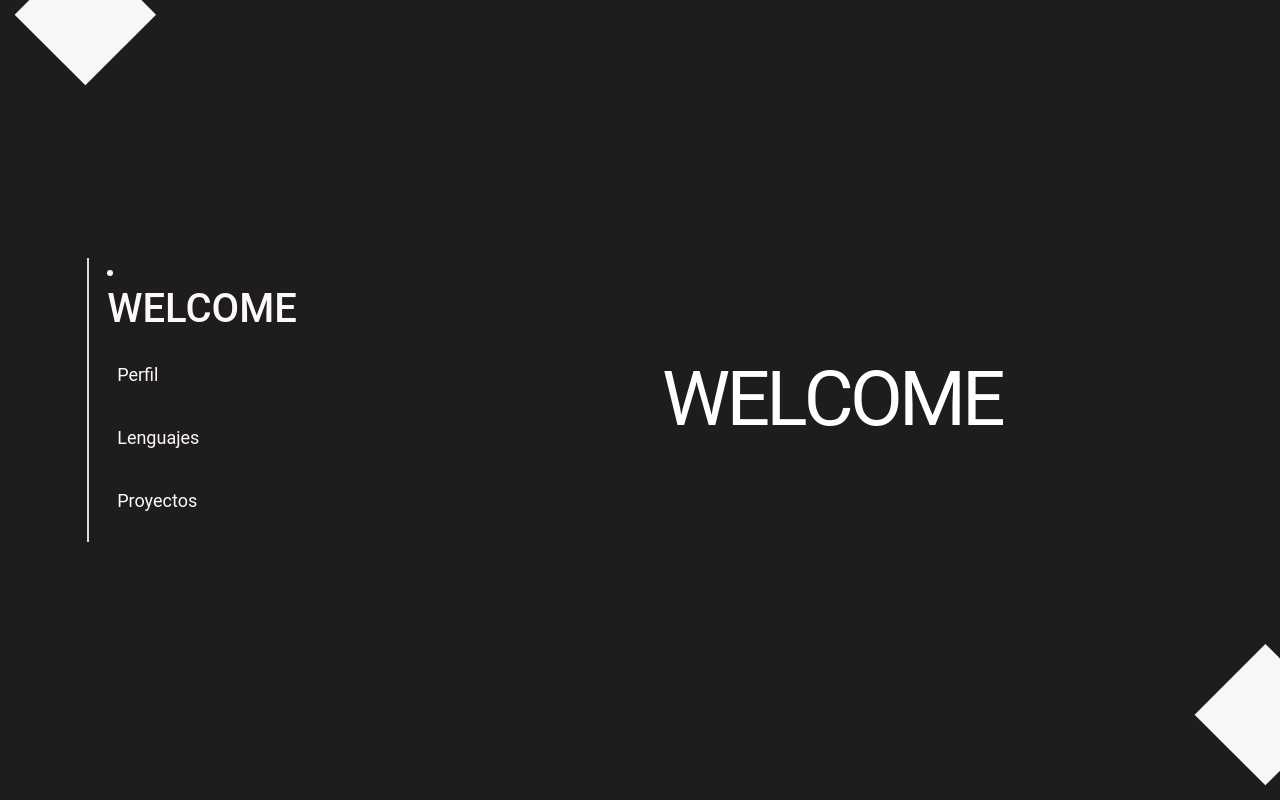
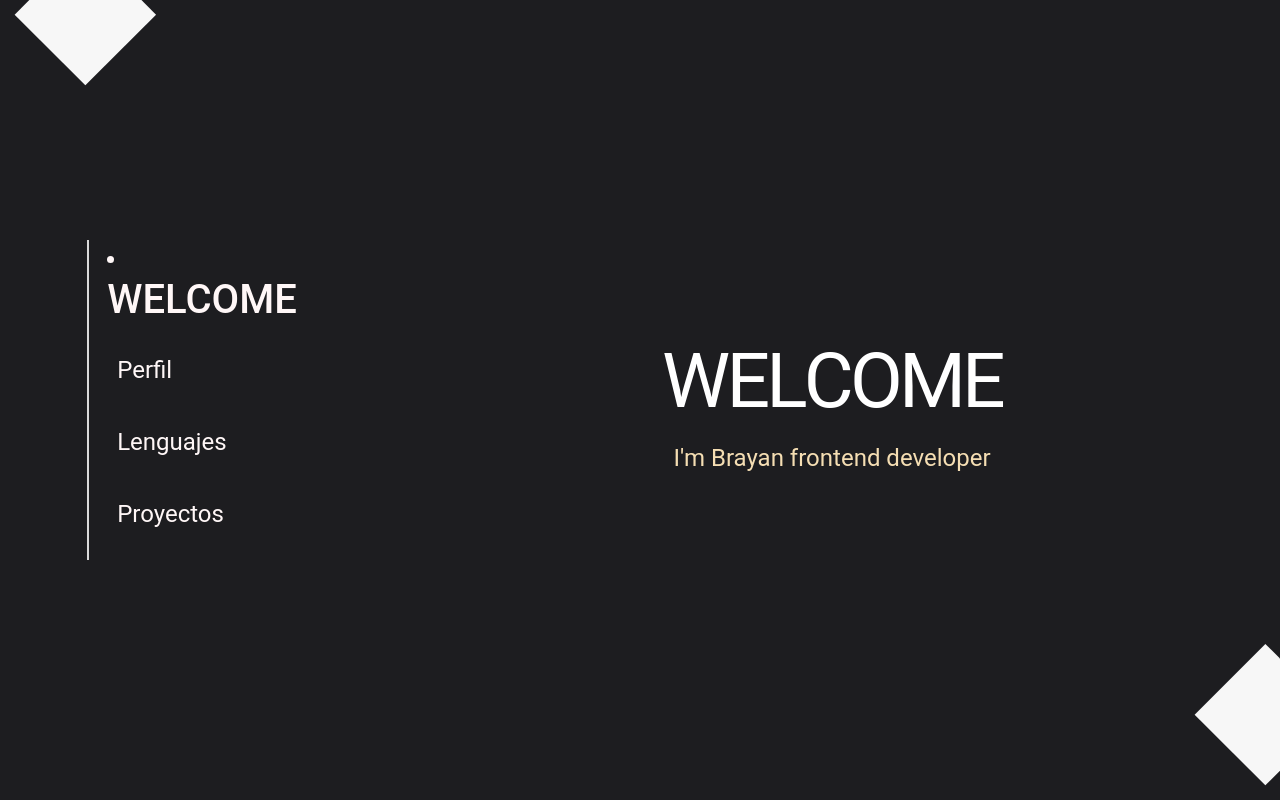
Before and after one commit to brayantunu/developerweb, a Vue app: page / in a window 1280 px wide. Built offline with nearby package versions, Linux system fonts and the light colour scheme.

Commit message:
version 1.2

```diff
--- a/src/components/Proyectos.vue
+++ b/src/components/Proyectos.vue
@@ -7,9 +7,8 @@
             <div class="proyectos">
                 <div class="conten-tusena">
                 <h1>TUSENA</h1>
-                <p>Lorem ipsum dolor sit amet consectetur adipisicing elit. Excepturi ad quia nam aperiam recusandae esse obcaecati quas voluptate minima voluptas, iure harum sint corrupti enim sunt nobis delectus. Unde, ab.</p>
+                <p>La funcionalidad del aplicativo es dar a los aprendices un buscador para investigar los PROYECTOS o SEMILLEROS creados por el sena la cual para informarse de mas de los proyectos a nivel nacional</p>
                 <div class="content-desapp">
-
                     <img class="tusena" src="../assets/tusena.png" alt="">
                 </div>
                 </div>
@@ -30,7 +29,12 @@ export default{
 }
 </script>
 <style>
-.tusena{
-    width: 50%;
+
+.conten-tusena{
+    margin: auto 10px;
+    text-align: justify;
+}
+.content-desapp{
+display: flex;
 }
 </style>
--- a/src/components/Wellcome.vue
+++ b/src/components/Wellcome.vue
@@ -1,4 +1,6 @@
 <template>
+    <div class="content-developer">
+        <div class="contend-wellcom">
             <div class="keyboard">
                 <span class="key">W</span>
                 <span class="key">E</span>
@@ -9,6 +11,13 @@
                 <span class="key">E</span>
                 <!-- <span class="key">D</span> -->
             </div>
+        </div>
+        <div class="bra-front">
+        <p class="frontend">
+            I'm Brayan frontend developer
+        </p>
+    </div>
+    </div>
 </template>
 <script>
 export default {
@@ -16,12 +25,19 @@ export default {
 }
 </script>
 <style>
+.content-developer {
+    margin: auto;
+}
+.bra-front{
+    display: flex;
+}
+.contend-wellcom {
+    display: flex;
+}
 
 .keyboard {
     color: #fff;
-    display: flex;
-    margin: auto;
-
+    margin: auto auto auto auto;
 }
 
 .key {
@@ -175,9 +191,11 @@ export default {
 .key:nth-child(8) {
     animation: pressDown8 3.2s infinite;
 }
+
 a:hover {
     background-color: rgba(255, 255, 255, 0.1);
     border-color: rgba(255, 255, 255, 0.6);
-  transform: scale(1.05); /* Aumentar ligeramente el tamaño */
+    transform: scale(1.05);
+    /* Aumentar ligeramente el tamaño */
 }
 </style>
--- a/src/stiles.css
+++ b/src/stiles.css
@@ -11,7 +11,7 @@ body {
 /* Estilos para dispositivos móviles */
 @media (max-width: 480px) {
     body {
-        font-size: 16px;
+        font-size: 18px;
     }
 
     /* Agrega más estilos específicos para dispositivos móviles */
@@ -41,9 +41,15 @@ body {
 
     }
     .proyectos{
-        margin: 70px auto;
+        margin: 20px auto;
     }
-
+    .conten-tusena{
+        margin-bottom: 20px;
+    }
+    .tusena{
+        max-width: 100%;
+        height: auto;
+    }
 }
 
 /* Estilos para tablets y pantallas medianas */
@@ -87,6 +93,11 @@ body {
     }
 
     .proyectos{
+        margin: 70px;
+    }
+    .tusena{
+        max-width: 80%;
+        height: auto;
         margin: auto;
     }
     /* Agrega más estilos específicos para tablets */
@@ -95,7 +106,7 @@ body {
 /* Estilos para escritorios y pantallas grandes */
 @media (min-width: 769px) {
     body {
-        font-size: 18px;
+        font-size: 24px;
     }
 
     .estado {
@@ -138,6 +149,14 @@ body {
 
     }
     .proyectos{
+        margin: auto 20px;
+    }
+    .frontend{
+        margin: auto;
+    }
+    .tusena{
+        max-width: 80%;
+        height: auto;
         margin: auto;
     }
 }
```
Lines whose indentation alone changed are shown as unchanged.
